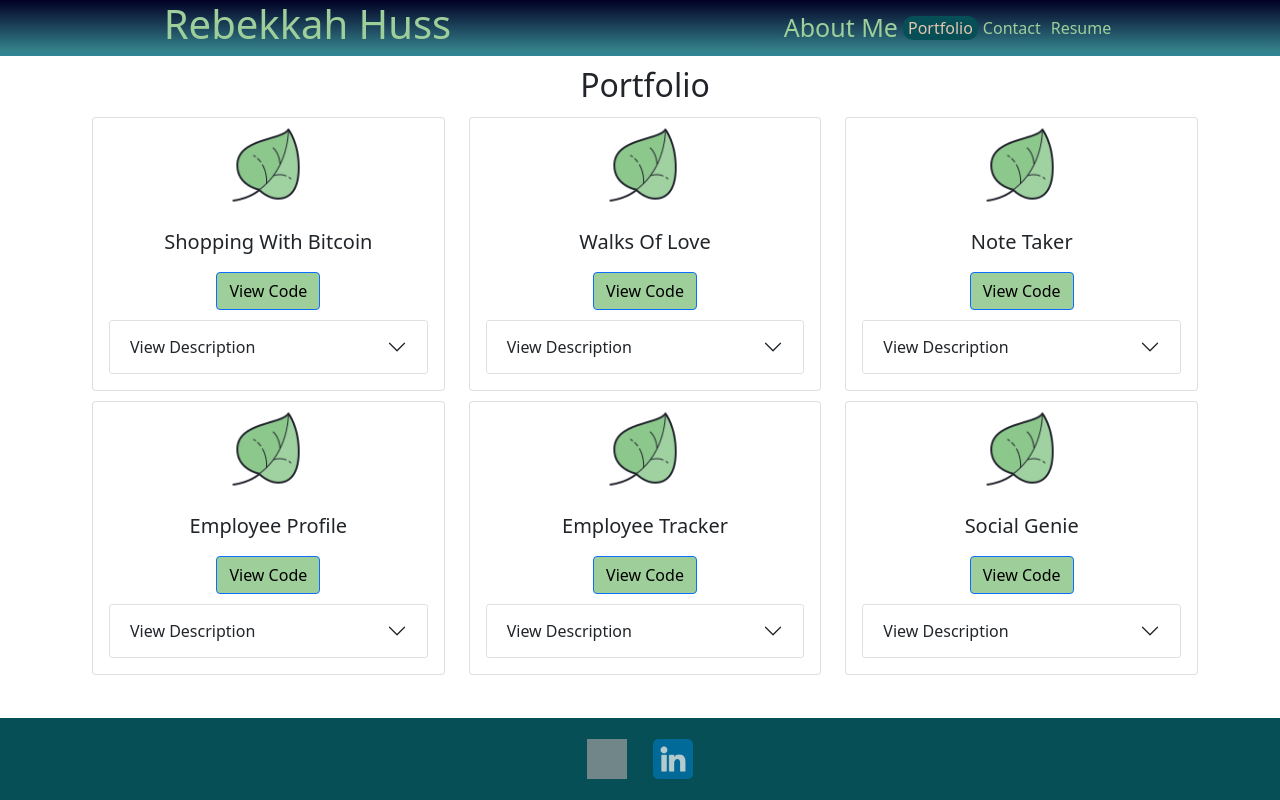
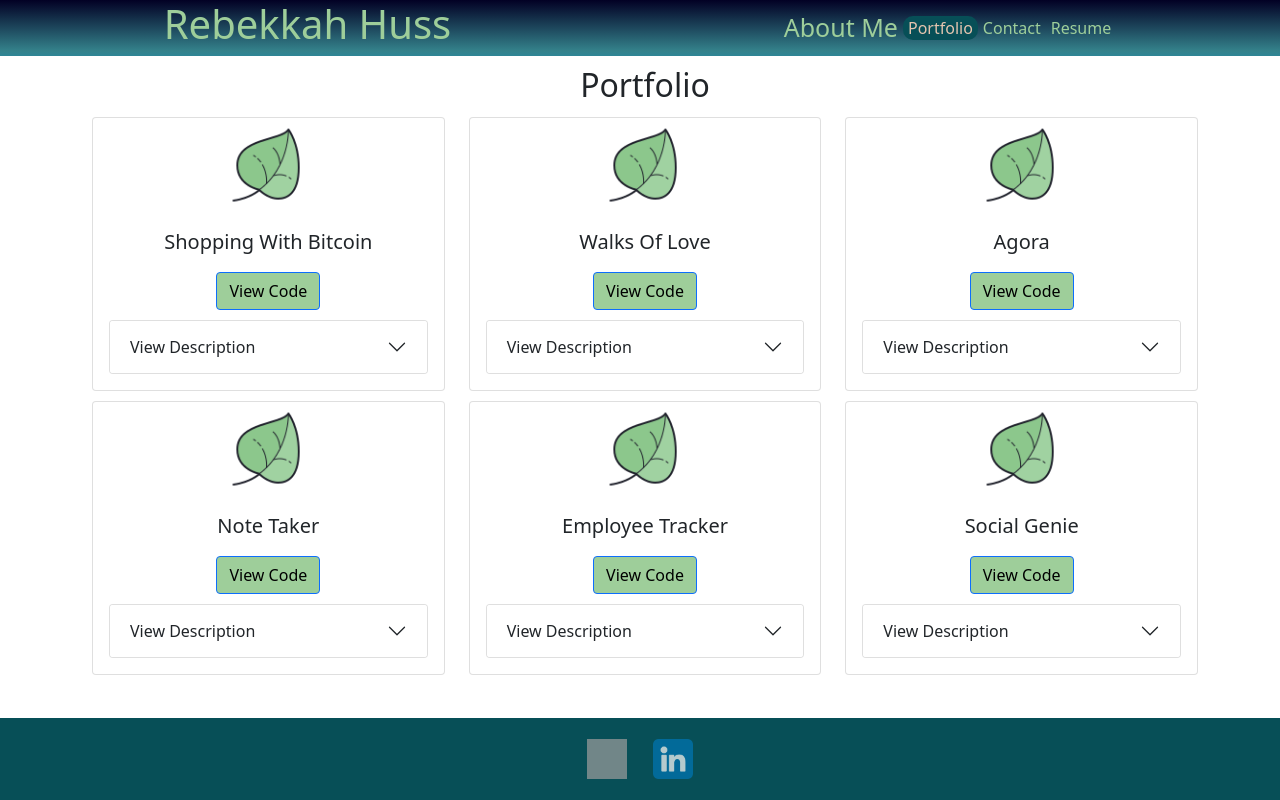
Before and after one commit to bekkahhuss/portsmouth, a React (Create React App) app: page /portfolio in a window 1280 px wide. Built offline with nearby package versions, Linux system fonts and the light colour scheme; grey boxes are pictures that could not be loaded.

Commit message:
updating portfolio with Project 3

```diff
--- a/src/routes/portfolio.jsx
+++ b/src/routes/portfolio.jsx
@@ -1,8 +1,7 @@
-import { Container, Col, Row, Card, Button, Accordion } from 'react-bootstrap';
-import { Header } from '../header';
-import { Footer } from '../footer';
-import placeholder from '../assets/leaf.png';
-
+import { Container, Col, Row, Card, Button, Accordion } from "react-bootstrap";
+import { Header } from "../header";
+import { Footer } from "../footer";
+import placeholder from "../assets/leaf.png";
 
 export default function Portfolio() {
   return (
@@ -15,7 +14,12 @@ export default function Portfolio() {
           <Row className="Row-space">
             <Col>
               <Card>
-                  <img variant="top" src={placeholder} className="theCardImage" alt=""/>
+                <img
+                  variant="top"
+                  src={placeholder}
+                  className="theCardImage"
+                  alt=""
+                />
                 <Card.Body>
                   <Card.Title>Shopping With Bitcoin</Card.Title>
                   <Button
@@ -30,22 +34,25 @@ export default function Portfolio() {
                       <Accordion.Body>
                         With the Crypto space heating up, people want to know
                         what they can buy with their cryptocurrencies. Our
-                          website allows users to search for common products,
-                          and display their price in dollars and the equivalent
-                          in Bitcoin, Ethereum, Binance Coin, Cardano and
-                          Solana(Top 5 Cryptos by Market Cap). Searches are
-                          persistent across sessions, so you can pick up where
-                          you left off.
+                        website allows users to search for common products, and
+                        display their price in dollars and the equivalent in
+                        Bitcoin, Ethereum, Binance Coin, Cardano and Solana(Top
+                        5 Cryptos by Market Cap). Searches are persistent across
+                        sessions, so you can pick up where you left off.
                       </Accordion.Body>
                     </Accordion.Item>
                   </Accordion>
-
                 </Card.Body>
               </Card>
             </Col>
             <Col>
               <Card>
-                  <img variant="top" src={placeholder} className="theCardImage" alt=""/>
+                <img
+                  variant="top"
+                  src={placeholder}
+                  className="theCardImage"
+                  alt=""
+                />
                 <Card.Body>
                   <Card.Title>Walks Of Love</Card.Title>
                   <Button
@@ -62,9 +69,9 @@ export default function Portfolio() {
                         The Walks of Love is a full-stack website that matches
                         pet owners with freelance pet care specialists looking
                         for new friends to care about. It allows pet owners to
-                          post opportunities to care for their pets when they
-                          are unable to and allows potential pet caregivers to
-                          accept those opportunities.
+                        post opportunities to care for their pets when they are
+                        unable to and allows potential pet caregivers to accept
+                        those opportunities.
                       </Accordion.Body>
                     </Accordion.Item>
                   </Accordion>
@@ -73,7 +80,48 @@ export default function Portfolio() {
             </Col>
             <Col>
               <Card>
-                  <img variant="top" src={placeholder} className="theCardImage" alt=""/>
+                <img
+                  variant="top"
+                  src={placeholder}
+                  className="theCardImage"
+                  alt=""
+                />
+                <Card.Body>
+                  <Card.Title>Agora</Card.Title>
+                  <Button
+                    className="cardButton"
+                    variant="primary"
+                    href="https://github.com/gemsjohn/agora"
+                  >
+                    View Code
+                  </Button>
+                  <Accordion defaultActiveKey="1">
+                    <Accordion.Item eventKey="0">
+                      <Accordion.Header>View Description</Accordion.Header>
+                      <Accordion.Body>
+                        Agora offers an alternative to Craigslist or FB
+                        Marketplace. We don’t charge for listings or sell your
+                        personal information. Users sign up for an account,
+                        login and can create listings for items that they wish
+                        to sell. They can upload images, choose categories,
+                        conditions and tags to describe the item.
+                      </Accordion.Body>
+                    </Accordion.Item>
+                  </Accordion>
+                </Card.Body>
+              </Card>
+            </Col>
+          </Row>
+          {/* Row 2*/}
+          <Row className="Row-space">
+            <Col>
+              <Card>
+                <img
+                  variant="top"
+                  src={placeholder}
+                  className="theCardImage"
+                  alt=""
+                />
                 <Card.Body>
                   <Card.Title>Note Taker</Card.Title>
                   <Button
@@ -87,42 +135,12 @@ export default function Portfolio() {
                     <Accordion.Item eventKey="0">
                       <Accordion.Header>View Description</Accordion.Header>
                       <Accordion.Body>
-                          This program allows a user to keep track of thoughts
-                          and organize information be writing, saving and
-                          deleting notes. The navigation page allows the user to
-                          click a button to access a list of all their previous
-                          notes and create new ones at the click of a button.
-                          Uses JSON to store notes and express JS to serve them
-                          to the server.
-                        </Accordion.Body>
-                      </Accordion.Item>
-                    </Accordion>
-                  </Card.Body>
-                </Card>
-              </Col>
-            </Row>
-            {/* Row 2*/}
-            <Row className="Row-space">
-              <Col>
-                <Card>
-                  <img variant="top" src={placeholder} className="theCardImage" alt=""/>
-                  <Card.Body>
-                    <Card.Title>Employee Profile</Card.Title>
-                    <Button
-                      className='cardButton'
-                      variant="primary"
-                      href="https://github.com/bekkahhuss/employee-profile"
-                    >
-                      View Code
-                    </Button>
-                    <Accordion defaultActiveKey="1">
-                      <Accordion.Item eventKey="0">
-                        <Accordion.Header>View Description</Accordion.Header>
-                        <Accordion.Body>
-                          This program manages employee information. Generates
-                          HTML with employee cards containing employee records.
-                          The user enters answers in the terminal via inquirer
-                          prompts.
+                        This program allows a user to keep track of thoughts and
+                        organize information be writing, saving and deleting
+                        notes. The navigation page allows the user to click a
+                        button to access a list of all their previous notes and
+                        create new ones at the click of a button. Uses JSON to
+                        store notes and express JS to serve them to the server.
                       </Accordion.Body>
                     </Accordion.Item>
                   </Accordion>
@@ -131,7 +149,12 @@ export default function Portfolio() {
             </Col>
             <Col>
               <Card>
-                  <img variant="top" src={placeholder} className="theCardImage" alt=""/>
+                <img
+                  variant="top"
+                  src={placeholder}
+                  className="theCardImage"
+                  alt=""
+                />
                 <Card.Body>
                   <Card.Title>Employee Tracker</Card.Title>
                   <Button
@@ -145,9 +168,9 @@ export default function Portfolio() {
                     <Accordion.Item eventKey="0">
                       <Accordion.Header>View Description</Accordion.Header>
                       <Accordion.Body>
-                          This tool allows business owners to view and manage
-                          the departments, roles, and employees for their
-                          company. It operates as a command line interface.
+                        This tool allows business owners to view and manage the
+                        departments, roles, and employees for their company. It
+                        operates as a command line interface.
                       </Accordion.Body>
                     </Accordion.Item>
                   </Accordion>
@@ -156,7 +179,12 @@ export default function Portfolio() {
             </Col>
             <Col>
               <Card>
-                  <img variant="top" src={placeholder} className="theCardImage" alt=""/>
+                <img
+                  variant="top"
+                  src={placeholder}
+                  className="theCardImage"
+                  alt=""
+                />
                 <Card.Body>
                   <Card.Title>Social Genie</Card.Title>
                   <Button
@@ -170,13 +198,12 @@ export default function Portfolio() {
                     <Accordion.Item eventKey="0">
                       <Accordion.Header>View Description</Accordion.Header>
                       <Accordion.Body>
-                          This application uses a NoSQL database to create an
-                          API that holds the user accounts and thoughts posted
-                          on the Social Genie Network. Users can share thoughts,
-                          add friends and react to other users thoughts. This
-                          version of of social-genie has the ability to start
-                          the server and and sync Mongoose models to the MongoDB
-                          database.
+                        This application uses a NoSQL database to create an API
+                        that holds the user accounts and thoughts posted on the
+                        Social Genie Network. Users can share thoughts, add
+                        friends and react to other users thoughts. This version
+                        of of social-genie has the ability to start the server
+                        and and sync Mongoose models to the MongoDB database.
                       </Accordion.Body>
                     </Accordion.Item>
                   </Accordion>
```
Lines whose indentation alone changed are shown as unchanged.
